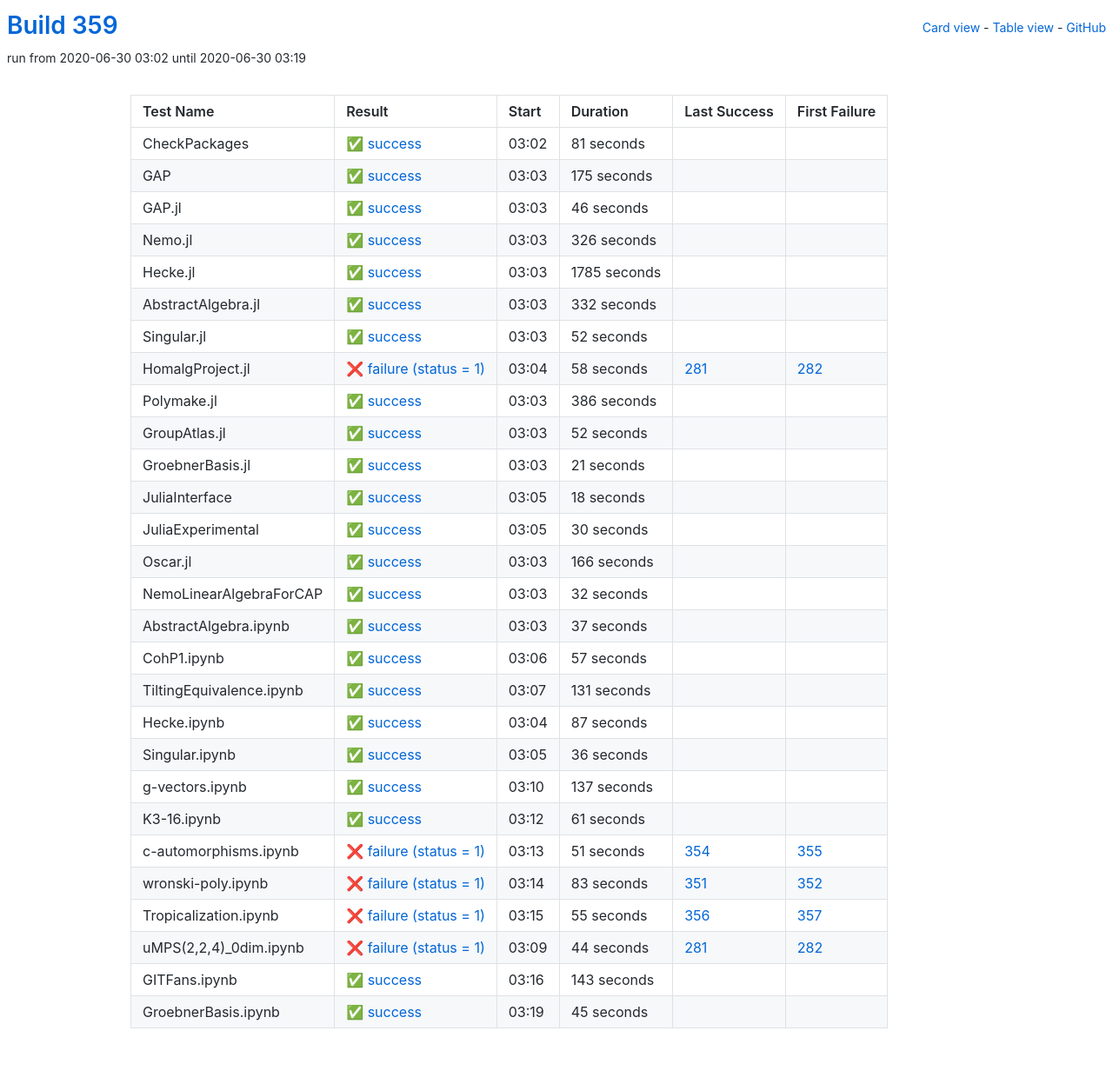
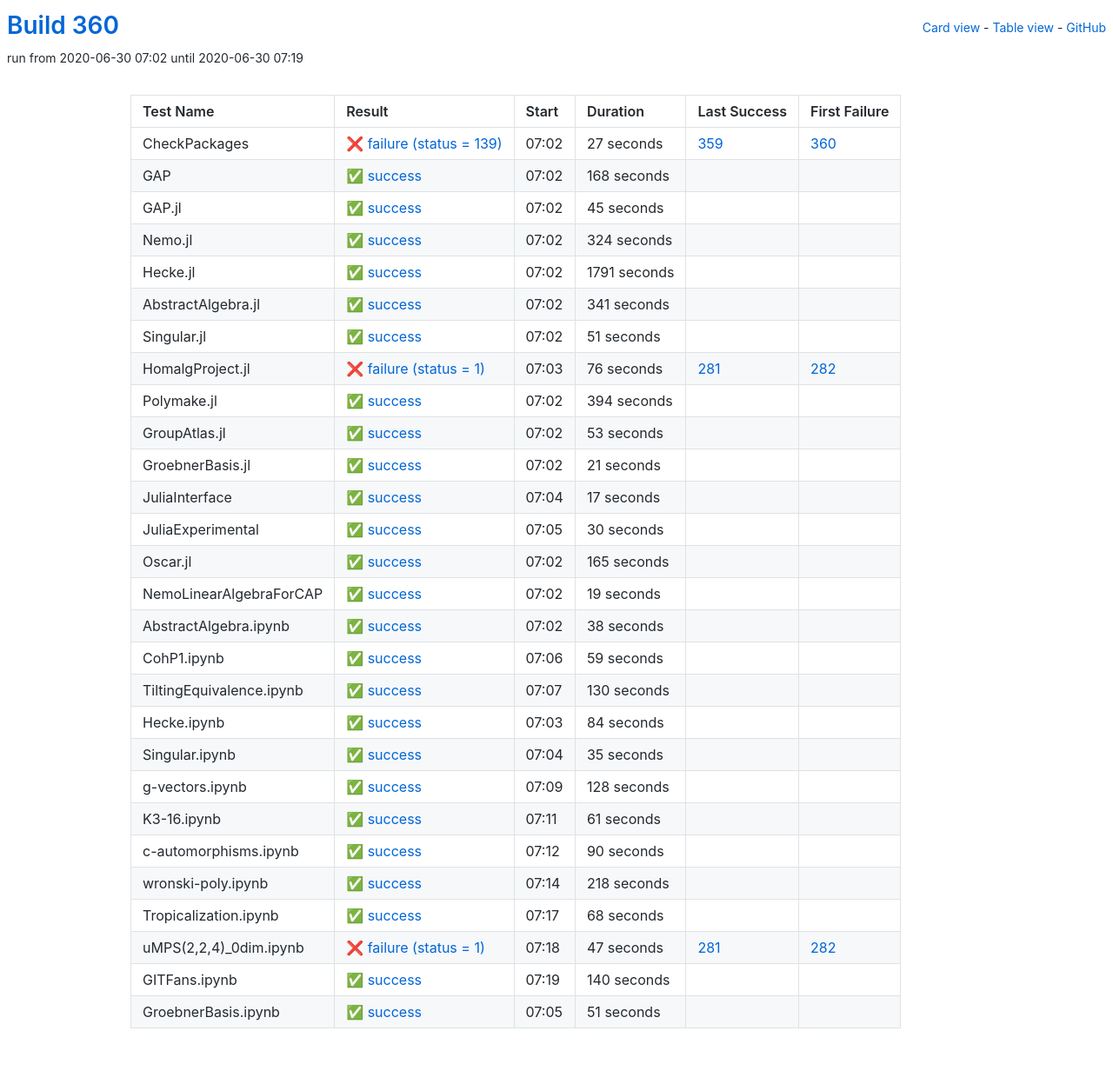
Before and after one commit to oscar-system/oscar-ci-status-stable, a Jekyll site: the page built from table.html, in a window 1280 px wide. Shown: the whole page at 87% size. Built offline with Jekyll 4.4.1, drawn with Linux system fonts in a browser that asks for light colours.

Commit message:
Build #360

```diff
--- a/_data/ci.yml
+++ b/_data/ci.yml
@@ -1,6 +1,6 @@
 ---
-build: 359
-build_url: https://oscarci.mathematik.uni-kl.de/job/oscar-stable/359/
+build: 360
+build_url: https://oscarci.mathematik.uni-kl.de/job/oscar-stable/360/
 job: oscar-stable
 organization: oscar-system
 repo: oscar-ci-status-stable
@@ -8,128 +8,128 @@ repourl: https://github.com/oscar-system/oscar-ci-status-stable
 tests:
 - name: CheckPackages
   id: checkpackages
-  log: https://oscarci.mathematik.uni-kl.de/job/oscar-stable/359/artifact/logs/build-359/CheckPackages.log
-  start: 2020-06-30 03:02
+  log: https://oscarci.mathematik.uni-kl.de/job/oscar-stable/360/artifact/logs/build-360/CheckPackages.log
+  start: 2020-06-30 07:02
+  success: false
+  exitcode: 139
+  status: failure
+  duration: 27
+  last_success: 359
+  last_success_url: https://oscarci.mathematik.uni-kl.de/job/oscar-stable/359/
+  first_failure: 360
+  first_failure_url: https://oscarci.mathematik.uni-kl.de/job/oscar-stable/360/
+- name: GAP
+  id: gap
+  log: https://oscarci.mathematik.uni-kl.de/job/oscar-stable/360/artifact/logs/build-360/GAP.log
+  start: 2020-06-30 07:02
   success: true
   exitcode: 0
   status: success
-  duration: 81
-  last_success: false
-  last_success_url:
-  first_failure: false
-  first_failure_url:
-- name: GAP
-  id: gap
-  log: https://oscarci.mathematik.uni-kl.de/job/oscar-stable/359/artifact/logs/build-359/GAP.log
-  start: 2020-06-30 03:03
-  success: true
-  exitcode: 0
-  status: success
-  duration: 175
+  duration: 168
   last_success: false
   last_success_url:
   first_failure: false
   first_failure_url:
 - name: GAP.jl
   id: gap-jl
-  log: https://oscarci.mathematik.uni-kl.de/job/oscar-stable/359/artifact/logs/build-359/GAP.jl.log
-  start: 2020-06-30 03:03
+  log: https://oscarci.mathematik.uni-kl.de/job/oscar-stable/360/artifact/logs/build-360/GAP.jl.log
+  start: 2020-06-30 07:02
   success: true
   exitcode: 0
   status: success
-  duration: 46
+  duration: 45
   last_success: false
   last_success_url:
   first_failure: false
   first_failure_url:
 - name: Nemo.jl
   id: nemo-jl
-  log: https://oscarci.mathematik.uni-kl.de/job/oscar-stable/359/artifact/logs/build-359/Nemo.jl.log
-  start: 2020-06-30 03:03
+  log: https://oscarci.mathematik.uni-kl.de/job/oscar-stable/360/artifact/logs/build-360/Nemo.jl.log
+  start: 2020-06-30 07:02
   success: true
   exitcode: 0
   status: success
-  duration: 326
+  duration: 324
   last_success: false
   last_success_url:
   first_failure: false
   first_failure_url:
 - name: Hecke.jl
   id: hecke-jl
-  log: https://oscarci.mathematik.uni-kl.de/job/oscar-stable/359/artifact/logs/build-359/Hecke.jl.log
-  start: 2020-06-30 03:03
+  log: https://oscarci.mathematik.uni-kl.de/job/oscar-stable/360/artifact/logs/build-360/Hecke.jl.log
+  start: 2020-06-30 07:02
   success: true
   exitcode: 0
   status: success
-  duration: 1785
+  duration: 1791
   last_success: false
   last_success_url:
   first_failure: false
   first_failure_url:
 - name: AbstractAlgebra.jl
   id: abstractalgebra-jl
-  log: https://oscarci.mathematik.uni-kl.de/job/oscar-stable/359/artifact/logs/build-359/AbstractAlgebra.jl.log
-  start: 2020-06-30 03:03
+  log: https://oscarci.mathematik.uni-kl.de/job/oscar-stable/360/artifact/logs/build-360/AbstractAlgebra.jl.log
+  start: 2020-06-30 07:02
   success: true
   exitcode: 0
   status: success
-  duration: 332
+  duration: 341
   last_success: false
   last_success_url:
   first_failure: false
   first_failure_url:
 - name: Singular.jl
   id: singular-jl
-  log: https://oscarci.mathematik.uni-kl.de/job/oscar-stable/359/artifact/logs/build-359/Singular.jl.log
-  start: 2020-06-30 03:03
+  log: https://oscarci.mathematik.uni-kl.de/job/oscar-stable/360/artifact/logs/build-360/Singular.jl.log
+  start: 2020-06-30 07:02
   success: true
   exitcode: 0
   status: success
-  duration: 52
+  duration: 51
   last_success: false
   last_success_url:
   first_failure: false
   first_failure_url:
 - name: HomalgProject.jl
   id: homalgproject-jl
-  log: https://oscarci.mathematik.uni-kl.de/job/oscar-stable/359/artifact/logs/build-359/HomalgProject.jl.log
-  start: 2020-06-30 03:04
+  log: https://oscarci.mathematik.uni-kl.de/job/oscar-stable/360/artifact/logs/build-360/HomalgProject.jl.log
+  start: 2020-06-30 07:03
   success: false
   exitcode: 1
   status: failure
-  duration: 58
+  duration: 76
   last_success: 281
   last_success_url: https://oscarci.mathematik.uni-kl.de/job/oscar-stable/281/
   first_failure: 282
   first_failure_url: https://oscarci.mathematik.uni-kl.de/job/oscar-stable/282/
 - name: Polymake.jl
   id: polymake-jl
-  log: https://oscarci.mathematik.uni-kl.de/job/oscar-stable/359/artifact/logs/build-359/Polymake.jl.log
-  start: 2020-06-30 03:03
+  log: https://oscarci.mathematik.uni-kl.de/job/oscar-stable/360/artifact/logs/build-360/Polymake.jl.log
+  start: 2020-06-30 07:02
   success: true
   exitcode: 0
   status: success
-  duration: 386
+  duration: 394
   last_success: false
   last_success_url:
   first_failure: false
   first_failure_url:
 - name: GroupAtlas.jl
   id: groupatlas-jl
-  log: https://oscarci.mathematik.uni-kl.de/job/oscar-stable/359/artifact/logs/build-359/GroupAtlas.jl.log
-  start: 2020-06-30 03:03
+  log: https://oscarci.mathematik.uni-kl.de/job/oscar-stable/360/artifact/logs/build-360/GroupAtlas.jl.log
+  start: 2020-06-30 07:02
   success: true
   exitcode: 0
   status: success
-  duration: 52
+  duration: 53
   last_success: false
   last_success_url:
   first_failure: false
   first_failure_url:
 - name: GroebnerBasis.jl
   id: groebnerbasis-jl
-  log: https://oscarci.mathematik.uni-kl.de/job/oscar-stable/359/artifact/logs/build-359/GroebnerBasis.jl.log
-  start: 2020-06-30 03:03
+  log: https://oscarci.mathematik.uni-kl.de/job/oscar-stable/360/artifact/logs/build-360/GroebnerBasis.jl.log
+  start: 2020-06-30 07:02
   success: true
   exitcode: 0
   status: success
@@ -140,20 +140,20 @@ tests:
   first_failure_url:
 - name: JuliaInterface
   id: juliainterface
-  log: https://oscarci.mathematik.uni-kl.de/job/oscar-stable/359/artifact/logs/build-359/JuliaInterface.log
-  start: 2020-06-30 03:05
+  log: https://oscarci.mathematik.uni-kl.de/job/oscar-stable/360/artifact/logs/build-360/JuliaInterface.log
+  start: 2020-06-30 07:04
   success: true
   exitcode: 0
   status: success
-  duration: 18
+  duration: 17
   last_success: false
   last_success_url:
   first_failure: false
   first_failure_url:
 - name: JuliaExperimental
   id: juliaexperimental
-  log: https://oscarci.mathematik.uni-kl.de/job/oscar-stable/359/artifact/logs/build-359/JuliaExperimental.log
-  start: 2020-06-30 03:05
+  log: https://oscarci.mathematik.uni-kl.de/job/oscar-stable/360/artifact/logs/build-360/JuliaExperimental.log
+  start: 2020-06-30 07:05
   success: true
   exitcode: 0
   status: success
@@ -164,104 +164,104 @@ tests:
   first_failure_url:
 - name: Oscar.jl
   id: oscar-jl
-  log: https://oscarci.mathematik.uni-kl.de/job/oscar-stable/359/artifact/logs/build-359/Oscar.jl.log
-  start: 2020-06-30 03:03
+  log: https://oscarci.mathematik.uni-kl.de/job/oscar-stable/360/artifact/logs/build-360/Oscar.jl.log
+  start: 2020-06-30 07:02
   success: true
   exitcode: 0
   status: success
-  duration: 166
+  duration: 165
   last_success: false
   last_success_url:
   first_failure: false
   first_failure_url:
 - name: NemoLinearAlgebraForCAP
   id: nemolinearalgebraforcap
-  log: https://oscarci.mathematik.uni-kl.de/job/oscar-stable/359/artifact/logs/build-359/NemoLinearAlgebraForCAP.log
-  start: 2020-06-30 03:03
+  log: https://oscarci.mathematik.uni-kl.de/job/oscar-stable/360/artifact/logs/build-360/NemoLinearAlgebraForCAP.log
+  start: 2020-06-30 07:02
   success: true
   exitcode: 0
   status: success
-  duration: 32
+  duration: 19
   last_success: false
   last_success_url:
   first_failure: false
   first_failure_url:
 - name: AbstractAlgebra.ipynb
   id: abstractalgebra-ipynb
-  log: https://oscarci.mathematik.uni-kl.de/job/oscar-stable/359/artifact/logs/build-359/AbstractAlgebra.ipynb.log
-  start: 2020-06-30 03:03
+  log: https://oscarci.mathematik.uni-kl.de/job/oscar-stable/360/artifact/logs/build-360/AbstractAlgebra.ipynb.log
+  start: 2020-06-30 07:02
   success: true
   exitcode: 0
   status: success
-  duration: 37
+  duration: 38
   last_success: false
   last_success_url:
   first_failure: false
   first_failure_url:
 - name: CohP1.ipynb
   id: cohp1-ipynb
-  log: https://oscarci.mathematik.uni-kl.de/job/oscar-stable/359/artifact/logs/build-359/CohP1.ipynb.log
-  start: 2020-06-30 03:06
+  log: https://oscarci.mathematik.uni-kl.de/job/oscar-stable/360/artifact/logs/build-360/CohP1.ipynb.log
+  start: 2020-06-30 07:06
   success: true
   exitcode: 0
   status: success
-  duration: 57
+  duration: 59
   last_success: false
   last_success_url:
   first_failure: false
   first_failure_url:
 - name: TiltingEquivalence.ipynb
   id: tiltingequivalence-ipynb
-  log: https://oscarci.mathematik.uni-kl.de/job/oscar-stable/359/artifact/logs/build-359/TiltingEquivalence.ipynb.log
-  start: 2020-06-30 03:07
+  log: https://oscarci.mathematik.uni-kl.de/job/oscar-stable/360/artifact/logs/build-360/TiltingEquivalence.ipynb.log
+  start: 2020-06-30 07:07
   success: true
   exitcode: 0
   status: success
-  duration: 131
+  duration: 130
   last_success: false
   last_success_url:
   first_failure: false
   first_failure_url:
 - name: Hecke.ipynb
   id: hecke-ipynb
-  log: https://oscarci.mathematik.uni-kl.de/job/oscar-stable/359/artifact/logs/build-359/Hecke.ipynb.log
-  start: 2020-06-30 03:04
+  log: https://oscarci.mathematik.uni-kl.de/job/oscar-stable/360/artifact/logs/build-360/Hecke.ipynb.log
+  start: 2020-06-30 07:03
   success: true
   exitcode: 0
   status: success
-  duration: 87
+  duration: 84
   last_success: false
   last_success_url:
   first_failure: false
   first_failure_url:
 - name: Singular.ipynb
   id: singular-ipynb
-  log: https://oscarci.mathematik.uni-kl.de/job/oscar-stable/359/artifact/logs/build-359/Singular.ipynb.log
-  start: 2020-06-30 03:05
+  log: https://oscarci.mathematik.uni-kl.de/job/oscar-stable/360/artifact/logs/build-360/Singular.ipynb.log
+  start: 2020-06-30 07:04
   success: true
   exitcode: 0
   status: success
-  duration: 36
+  duration: 35
   last_success: false
   last_success_url:
   first_failure: false
   first_failure_url:
 - name: g-vectors.ipynb
   id: g-vectors-ipynb
-  log: https://oscarci.mathematik.uni-kl.de/job/oscar-stable/359/artifact/logs/build-359/g-vectors.ipynb.log
-  start: 2020-06-30 03:10
+  log: https://oscarci.mathematik.uni-kl.de/job/oscar-stable/360/artifact/logs/build-360/g-vectors.ipynb.log
+  start: 2020-06-30 07:09
   success: true
   exitcode: 0
   status: success
-  duration: 137
+  duration: 128
   last_success: false
   last_success_url:
   first_failure: false
   first_failure_url:
 - name: K3-16.ipynb
   id: k3-16-ipynb
-  log: https://oscarci.mathematik.uni-kl.de/job/oscar-stable/359/artifact/logs/build-359/K3-16.ipynb.log
-  start: 2020-06-30 03:12
+  log: https://oscarci.mathematik.uni-kl.de/job/oscar-stable/360/artifact/logs/build-360/K3-16.ipynb.log
+  start: 2020-06-30 07:11
   success: true
   exitcode: 0
   status: success
@@ -272,72 +272,72 @@ tests:
   first_failure_url:
 - name: c-automorphisms.ipynb
   id: c-automorphisms-ipynb
-  log: https://oscarci.mathematik.uni-kl.de/job/oscar-stable/359/artifact/logs/build-359/c-automorphisms.ipynb.log
-  start: 2020-06-30 03:13
+  log: https://oscarci.mathematik.uni-kl.de/job/oscar-stable/360/artifact/logs/build-360/c-automorphisms.ipynb.log
+  start: 2020-06-30 07:12
+  success: true
+  exitcode: 0
+  status: success
+  duration: 90
+  last_success: false
+  last_success_url:
+  first_failure: false
+  first_failure_url:
+- name: wronski-poly.ipynb
+  id: wronski-poly-ipynb
+  log: https://oscarci.mathematik.uni-kl.de/job/oscar-stable/360/artifact/logs/build-360/wronski-poly.ipynb.log
+  start: 2020-06-30 07:14
+  success: true
+  exitcode: 0
+  status: success
+  duration: 218
+  last_success: false
+  last_success_url:
+  first_failure: false
+  first_failure_url:
+- name: Tropicalization.ipynb
+  id: tropicalization-ipynb
+  log: https://oscarci.mathematik.uni-kl.de/job/oscar-stable/360/artifact/logs/build-360/Tropicalization.ipynb.log
+  start: 2020-06-30 07:17
+  success: true
+  exitcode: 0
+  status: success
+  duration: 68
+  last_success: false
+  last_success_url:
+  first_failure: false
+  first_failure_url:
+- name: uMPS(2,2,4)_0dim.ipynb
+  id: umps-2-2-4-0dim-ipynb
+  log: https://oscarci.mathematik.uni-kl.de/job/oscar-stable/360/artifact/logs/build-360/uMPS-2-2-4-_0dim.ipynb.log
+  start: 2020-06-30 07:18
   success: false
   exitcode: 1
   status: failure
-  duration: 51
-  last_success: 354
-  last_success_url: https://oscarci.mathematik.uni-kl.de/job/oscar-stable/354/
-  first_failure: 355
-  first_failure_url: https://oscarci.mathematik.uni-kl.de/job/oscar-stable/355/
-- name: wronski-poly.ipynb
-  id: wronski-poly-ipynb
-  log: https://oscarci.mathematik.uni-kl.de/job/oscar-stable/359/artifact/logs/build-359/wronski-poly.ipynb.log
-  start: 2020-06-30 03:14
-  success: false
-  exitcode: 1
-  status: failure
-  duration: 83
-  last_success: 351
-  last_success_url: https://oscarci.mathematik.uni-kl.de/job/oscar-stable/351/
-  first_failure: 352
-  first_failure_url: https://oscarci.mathematik.uni-kl.de/job/oscar-stable/352/
-- name: Tropicalization.ipynb
-  id: tropicalization-ipynb
-  log: https://oscarci.mathematik.uni-kl.de/job/oscar-stable/359/artifact/logs/build-359/Tropicalization.ipynb.log
-  start: 2020-06-30 03:15
-  success: false
-  exitcode: 1
-  status: failure
-  duration: 55
-  last_success: 356
-  last_success_url: https://oscarci.mathematik.uni-kl.de/job/oscar-stable/356/
-  first_failure: 357
-  first_failure_url: https://oscarci.mathematik.uni-kl.de/job/oscar-stable/357/
-- name: uMPS(2,2,4)_0dim.ipynb
-  id: umps-2-2-4-0dim-ipynb
-  log: https://oscarci.mathematik.uni-kl.de/job/oscar-stable/359/artifact/logs/build-359/uMPS-2-2-4-_0dim.ipynb.log
-  start: 2020-06-30 03:09
-  success: false
-  exitcode: 1
-  status: failure
-  duration: 44
+  duration: 47
   last_success: 281
   last_success_url: https://oscarci.mathematik.uni-kl.de/job/oscar-stable/281/
   first_failure: 282
   first_failure_url: https://oscarci.mathematik.uni-kl.de/job/oscar-stable/282/
 - name: GITFans.ipynb
   id: gitfans-ipynb
-  log: https://oscarci.mathematik.uni-kl.de/job/oscar-stable/359/artifact/logs/build-359/GITFans.ipynb.log
-  start: 2020-06-30 03:16
+  log: https://oscarci.mathematik.uni-kl.de/job/oscar-stable/360/artifact/logs/build-360/GITFans.ipynb.log
+  start: 2020-06-30 07:19
   success: true
   exitcode: 0
   status: success
-  duration: 143
+  duration: 140
   last_success: false
   last_success_url:
   first_failure: false
   first_failure_url:
 - name: GroebnerBasis.ipynb
   id: groebnerbasis-ipynb
-  log: https://oscarci.mathematik.uni-kl.de/job/oscar-stable/359/artifact/logs/build-359/GroebnerBasis.ipynb.log
-  start: 2020-06-30 03:19
+  log: https://oscarci.mathematik.uni-kl.de/job/oscar-stable/360/artifact/logs/build-360/GroebnerBasis.ipynb.log
+  start: 2020-06-30 07:05
   success: true
   exitcode: 0
   status: success
-  duration: 45
+  duration: 51
   last_success: false
   last_success_url:
   first_failure: false
```
Also changed, not shown: README.md.
